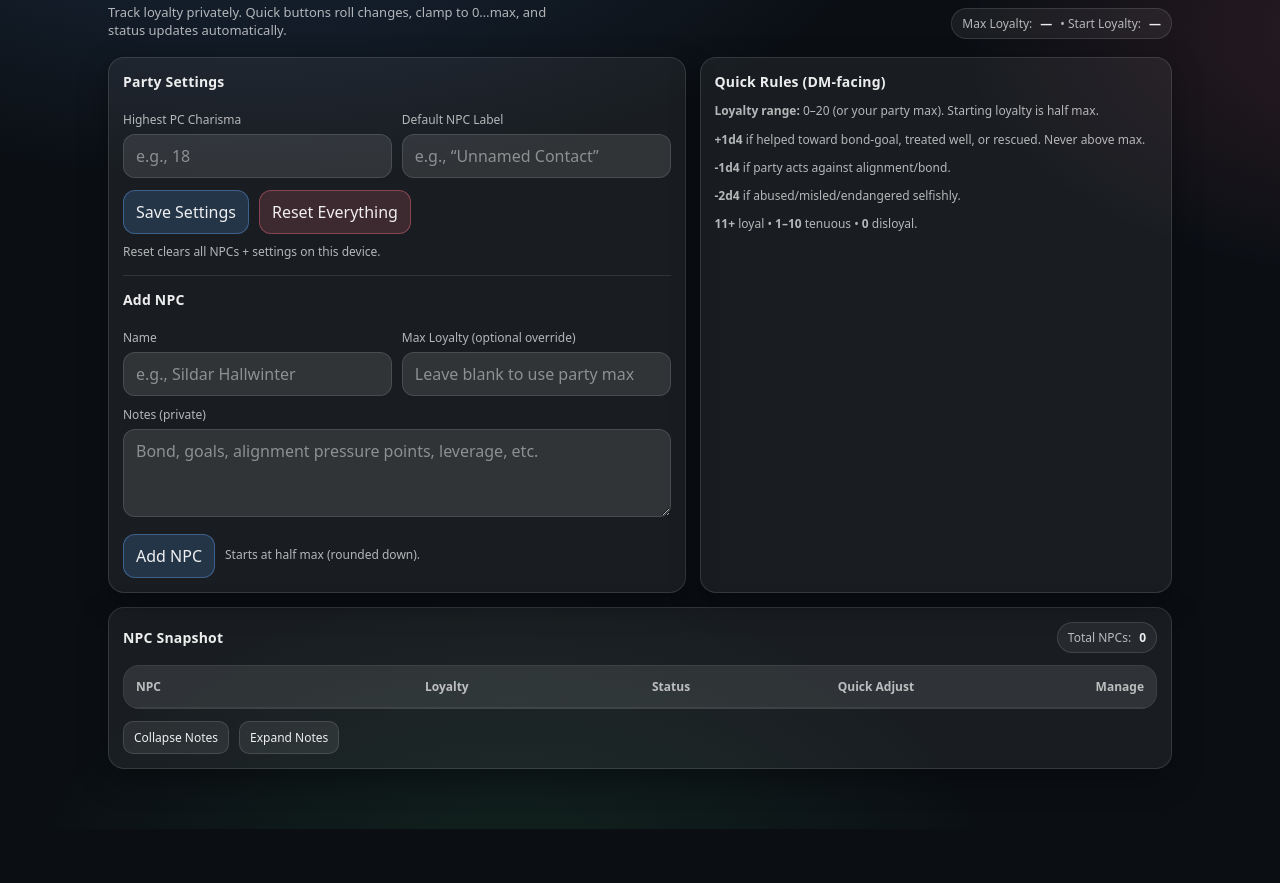
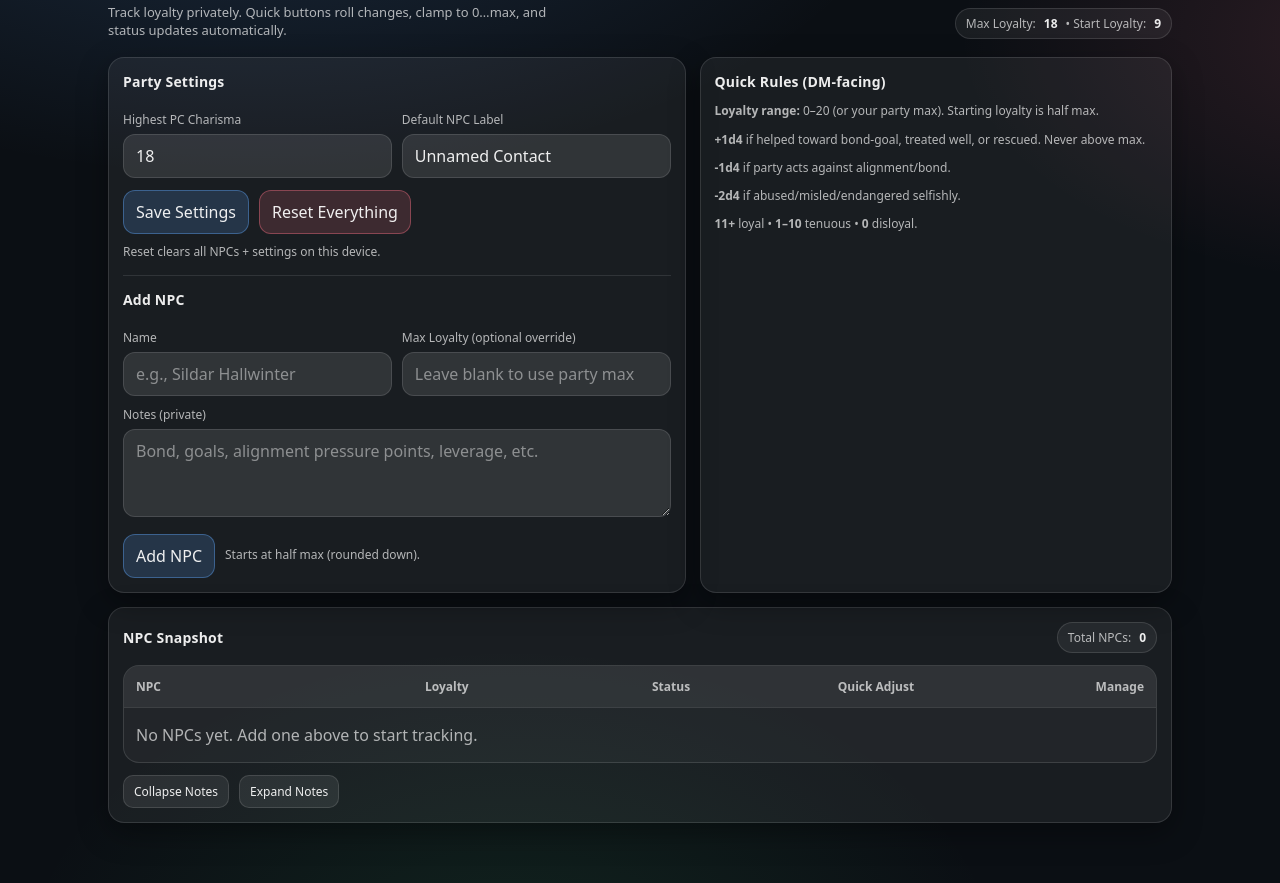
Before and after one commit to bobafeels/npc_loyalty, a plain HTML site: page netherdeep.html in a window 1280 px wide. Shown: the part 58-941 px from the top of the page. Before the commit the page ends 887 px from the top, so only its background shows below. Drawn offline with Linux system fonts and the light colour scheme.

Commit message:
Update netherdeep.html
fixed missing " on localStorage name

```diff
--- a/netherdeep.html
+++ b/netherdeep.html
@@ -543,7 +543,7 @@
 
     function load(){
       try{
-        const raw = localStorage.getItem("npc-loyalty-tracker-netherdeep);
+        const raw = localStorage.getItem("npc-loyalty-tracker-netherdeep");
         if (!raw) return;
         const parsed = JSON.parse(raw);
         if (parsed && typeof parsed === "object"){
```
